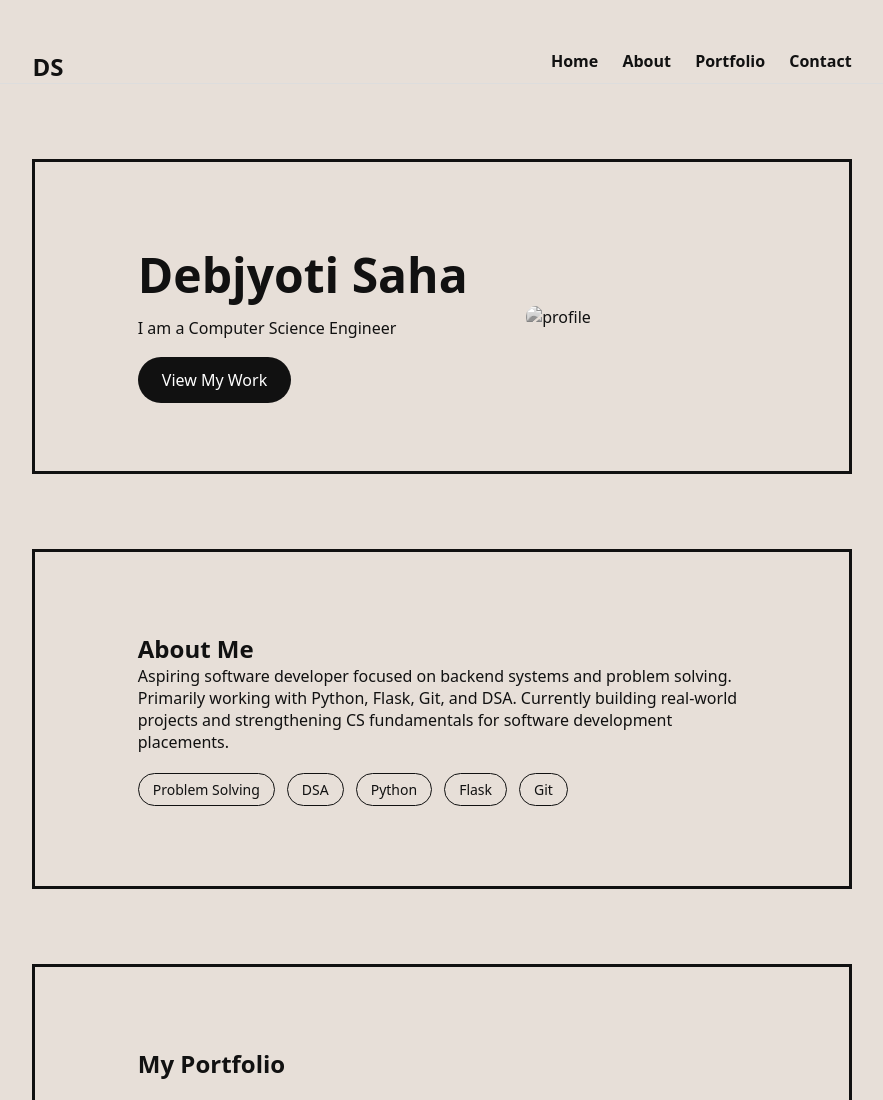
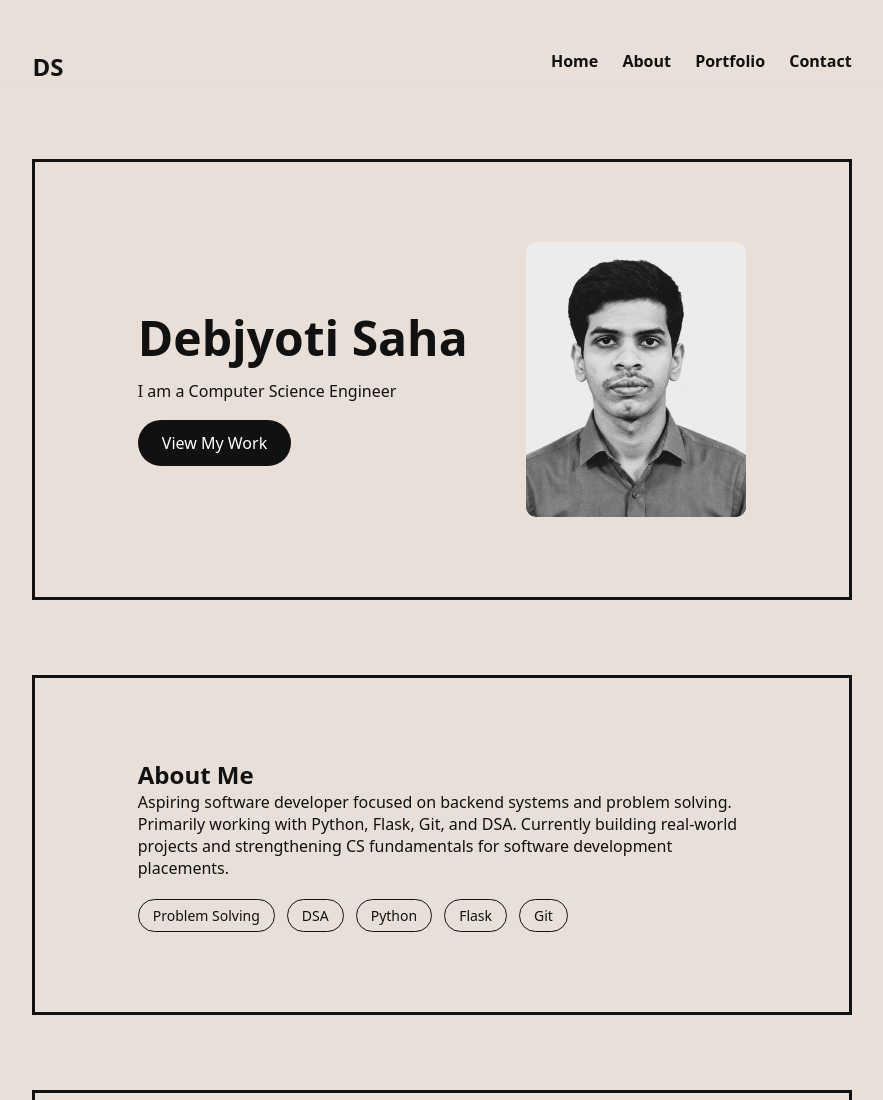
Before and after one commit to captain-07/portfolio-site, a plain HTML site: page index.html in a window 1280 px wide. Shown: the top 1100 px of the page, without its empty margins (198-1081 px from the left). Drawn offline with Linux system fonts and the light colour scheme.

Commit message:
Profile Image

```diff
--- a/index.html
+++ b/index.html
@@ -23,7 +23,7 @@
         <p>I am a Computer Science Engineer</p>
         <a href="#portfolio" class="btn">View My Work</a>
       </div>
-      <img src="assets/profile.png" alt="profile" class="hero-img" />
+      <img src="assets/profile.jpg" alt="profile" class="hero-img" />
     </section>
 
     <section id="about" class="section boxed">
```
